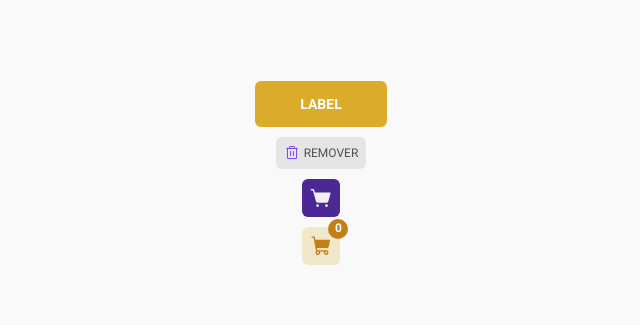
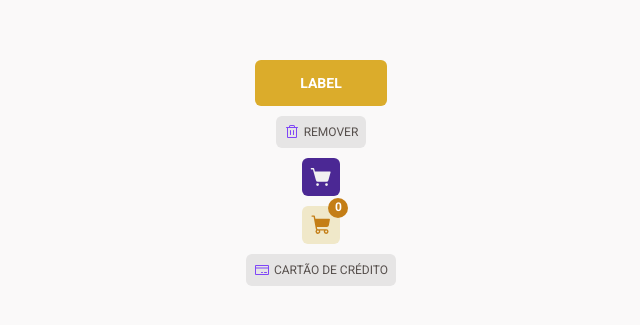
Before and after one commit to vbruno/RS-Ignite-Desafio-02-Coffee-Delivery, a React (Vite) app: page / in a window 1280 px wide. Shown: the part 227-552 px from the top of the page, without its empty margins (319-959 px from the left). Built offline with nearby package versions, Linux system fonts and the light colour scheme.

Commit message:
add comp. buttonSelect

```diff
--- /dev/null
+++ b/src/components/buttonSelect/ButtonSelect.tsx
@@ -0,0 +1,87 @@
+import styled from 'styled-components'
+import { ButtonHTMLAttributes, ReactNode, useState } from 'react'
+import { CreditCard, Money, Bank } from '@phosphor-icons/react'
+
+interface IButtonPrimaryProps extends ButtonHTMLAttributes<HTMLButtonElement> {
+  children: ReactNode
+  Icon?: 'creditCard' | 'money' | 'bank' | 'none'
+}
+
+export const ButtonSelect = ({
+  Icon = 'none',
+  children,
+  ...rest
+}: IButtonPrimaryProps) => {
+  const [isSelect, setIsSelect] = useState(false)
+
+  function handleSelect() {
+    setIsSelect(!isSelect)
+  }
+
+  return (
+    <Container {...rest} onClick={handleSelect} value={Number(isSelect)}>
+      <div className={isSelect ? 'select' : ''}>
+        {Icon === 'creditCard' && <CreditCard className="icon" />}
+        {Icon === 'money' && <Money className="icon" />}
+        {Icon === 'bank' && <Bank className="icon" />}
+        {children}
+      </div>
+    </Container>
+  )
+}
+
+const Container = styled.button`
+  display: flex;
+
+  height: 32px;
+  width: auto;
+
+  background: none;
+  border: none;
+
+  outline: 0;
+
+  div {
+    display: flex;
+    border-radius: 6px;
+
+    width: 100%;
+    height: 100%;
+
+    align-items: center;
+    justify-content: center;
+    padding: 8px 8px;
+    background: ${(props) => props.theme['base-button']};
+    gap: 4px;
+    border: none;
+
+    /* Components/Button G */
+    color: ${(props) => props.theme['base-text']};
+    font-size: 12px;
+    font-family: Roboto;
+    font-weight: 400;
+    line-height: 160%;
+    text-transform: uppercase;
+
+    &:hover {
+      background: ${(props) => props.theme['base-hover']};
+      cursor: pointer;
+    }
+  }
+
+  .icon {
+    font-size: 16px;
+
+    color: ${(props) => props.theme.purple};
+  }
+
+  &:hover .icon {
+    color: ${(props) => props.theme.purpleDark};
+  }
+
+  .select {
+    background: ${(props) => props.theme.purpleLight};
+    border-radius: 6px;
+    border: 1px solid ${(props) => props.theme.purpleDark};
+  }
+`
--- /dev/null
+++ b/src/components/index.ts
@@ -0,0 +1,6 @@
+export * from './buttonCartState/ButtonCartState'
+export * from './buttonPrimary/ButtonPrimary'
+export * from './buttonSecondary/ButtonSecondary'
+export * from './buttonSelect/ButtonSelect'
+export * from './buttonState/ButtonState'
+export * from './inputNumber/InputNumber'
--- a/src/pages/home/Home.tsx
+++ b/src/pages/home/Home.tsx
@@ -1,8 +1,11 @@
 import { HomeContainer } from './styles'
-import { ButtonPrimary } from '../../components/buttonPrimary/ButtonPrimary'
-import { ButtonSecondary } from '../../components/buttonSecondary/ButtonSecondary'
-import { ButtonState } from '../../components/buttonState/ButtonState'
-import { ButtonCartState } from '../../components/buttonCartState/ButtonCartState'
+import {
+  ButtonCartState,
+  ButtonPrimary,
+  ButtonSecondary,
+  ButtonSelect,
+  ButtonState,
+} from '../../components'
 
 export function Home() {
   return (
@@ -11,6 +14,7 @@ export function Home() {
       <ButtonSecondary>Remover</ButtonSecondary>
       <ButtonState />
       <ButtonCartState value={0} visible={true} />
+      <ButtonSelect Icon="creditCard">cartão de crédito</ButtonSelect>
     </HomeContainer>
   )
 }
```
